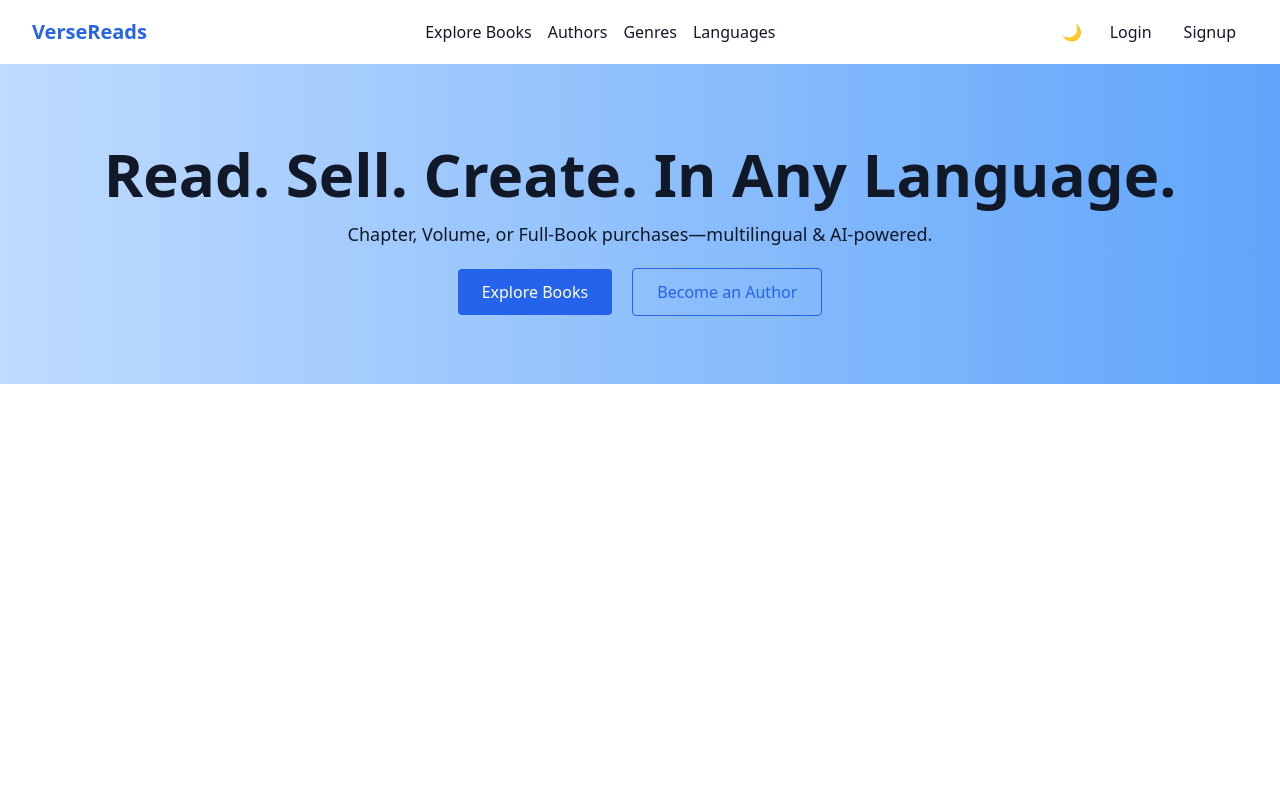
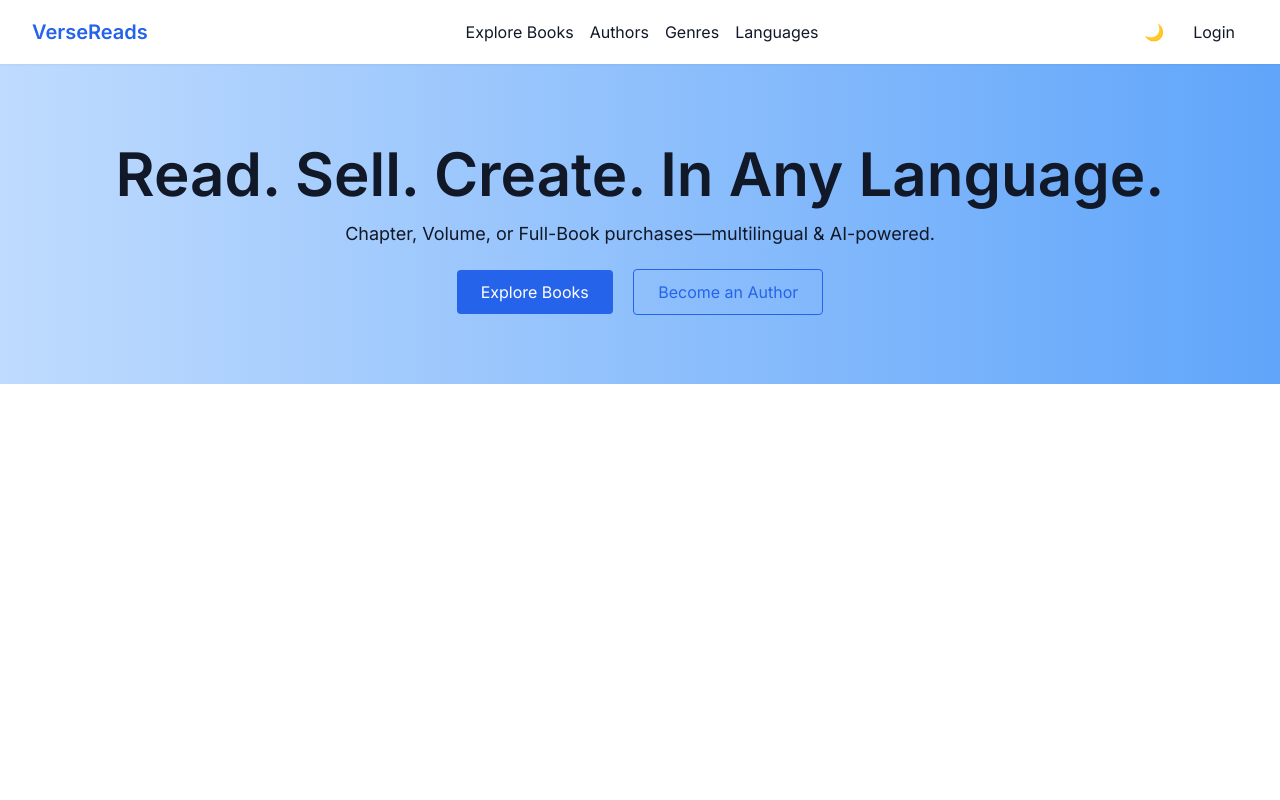
Before and after one commit to Sasith2020/book-store-test1, a Django app: page / in a window 1280 px wide. Run offline with Django 4.2, Linux system fonts and the light colour scheme; some libraries are stand-ins or nearby versions.

Commit message:
Add signup page and refine modern UI

```diff
--- a/versereads/static/css/custom.css
+++ b/versereads/static/css/custom.css
@@ -7,3 +7,7 @@
     from { opacity: 0; }
     to { opacity: 1; }
 }
+
+.transition-colors {
+    transition: background-color 0.3s ease, color 0.3s ease;
+}
--- a/versereads/templates/base.html
+++ b/versereads/templates/base.html
@@ -6,11 +6,14 @@
     <meta name="viewport" content="width=device-width, initial-scale=1.0">
     <title>VerseReads</title>
     <script src="https://cdn.tailwindcss.com"></script>
+    <link rel="preconnect" href="https://fonts.googleapis.com">
+    <link rel="preconnect" href="https://fonts.gstatic.com" crossorigin>
+    <link href="https://fonts.googleapis.com/css2?family=Inter:wght@400;600&display=swap" rel="stylesheet">
     <link rel="stylesheet" href="{% static 'css/custom.css' %}">
     <script src="https://unpkg.com/htmx.org@1.9.9"></script>
     <script src="https://cdn.jsdelivr.net/npm/alpinejs@3.x.x/dist/cdn.min.js" defer></script>
 </head>
-<body class="h-full bg-white dark:bg-gray-900 text-gray-900 dark:text-gray-100">
+<body class="h-full bg-white dark:bg-gray-900 text-gray-900 dark:text-gray-100" style="font-family: 'Inter', sans-serif;">
     {% include 'partials/header.html' %}
     <main class="min-h-screen pt-16">
         {% block content %}{% endblock %}
--- a/versereads/templates/landing.html
+++ b/versereads/templates/landing.html
@@ -1,11 +1,11 @@
 {% extends 'base.html' %}
 {% block content %}
-<section class="flex flex-col items-center justify-center text-center bg-gradient-to-r from-blue-200 to-blue-400 dark:from-gray-800 dark:to-gray-900 py-20">
+<section class="flex flex-col items-center justify-center text-center bg-gradient-to-r from-blue-200 to-blue-400 dark:from-gray-800 dark:to-gray-900 py-20 fade-in">
     <h1 class="text-4xl sm:text-6xl font-bold mb-4">Read. Sell. Create. In Any Language.</h1>
     <p class="mb-8 text-lg">Chapter, Volume, or Full-Book purchases—multilingual & AI-powered.</p>
     <div class="space-x-4">
-        <a href="#" class="px-6 py-3 bg-blue-600 text-white rounded hover:bg-blue-700">Explore Books</a>
-        <a href="#" class="px-6 py-3 border border-blue-600 text-blue-600 rounded hover:bg-blue-50">Become an Author</a>
+        <a href="#" class="px-6 py-3 bg-blue-600 text-white rounded hover:bg-blue-700 transition-colors">Explore Books</a>
+        <a href="#" class="px-6 py-3 border border-blue-600 text-blue-600 rounded hover:bg-blue-50 transition-colors">Become an Author</a>
     </div>
 </section>
 {% endblock %}
--- a/versereads/templates/partials/header.html
+++ b/versereads/templates/partials/header.html
@@ -1,31 +1,30 @@
-<header class="fixed top-0 left-0 right-0 bg-white/70 dark:bg-gray-800/70 backdrop-blur z-50" x-data="{open:false, dark:false}">
+<header class="fixed top-0 left-0 right-0 bg-white/80 dark:bg-gray-800/80 backdrop-blur shadow-sm z-50" x-data="{open:false, dark:false}">
     <nav class="mx-auto max-w-7xl px-4 sm:px-6 lg:px-8">
         <div class="flex h-16 items-center justify-between">
             <div class="flex items-center">
                 <a href="/" class="text-xl font-bold text-blue-600">VerseReads</a>
             </div>
             <div class="hidden md:flex space-x-4">
-                <a href="#" class="hover:text-blue-600">Explore Books</a>
-                <a href="#" class="hover:text-blue-600">Authors</a>
-                <a href="#" class="hover:text-blue-600">Genres</a>
-                <a href="#" class="hover:text-blue-600">Languages</a>
+                <a href="#" class="hover:text-blue-600 transition-colors">Explore Books</a>
+                <a href="#" class="hover:text-blue-600 transition-colors">Authors</a>
+                <a href="#" class="hover:text-blue-600 transition-colors">Genres</a>
+                <a href="#" class="hover:text-blue-600 transition-colors">Languages</a>
             </div>
             <div class="flex items-center space-x-2">
-                <button @click="dark=!dark" class="p-2 rounded hover:bg-gray-200 dark:hover:bg-gray-700">
+                <button @click="dark=!dark" class="p-2 rounded hover:bg-gray-200 dark:hover:bg-gray-700 transition-colors">
                     <span x-show="!dark">🌙</span>
                     <span x-show="dark">☀️</span>
                 </button>
-                <a href="/accounts/login/" class="px-3 py-1 rounded hover:bg-blue-600 hover:text-white">Login</a>
-                <a href="/accounts/signup/" class="px-3 py-1 rounded hover:bg-blue-600 hover:text-white">Signup</a>
+                <a href="{% url 'login' %}" class="px-3 py-1 rounded hover:bg-blue-600 hover:text-white transition-colors border border-transparent">Login</a>
                 <button class="md:hidden p-2" @click="open=!open">☰</button>
             </div>
         </div>
         <div class="md:hidden" x-show="open" @click.away="open=false">
             <div class="flex flex-col space-y-2 py-2">
-                <a href="#" class="hover:text-blue-600">Explore Books</a>
-                <a href="#" class="hover:text-blue-600">Authors</a>
-                <a href="#" class="hover:text-blue-600">Genres</a>
-                <a href="#" class="hover:text-blue-600">Languages</a>
+                <a href="#" class="hover:text-blue-600 transition-colors">Explore Books</a>
+                <a href="#" class="hover:text-blue-600 transition-colors">Authors</a>
+                <a href="#" class="hover:text-blue-600 transition-colors">Genres</a>
+                <a href="#" class="hover:text-blue-600 transition-colors">Languages</a>
             </div>
         </div>
     </nav>
--- a/versereads/templates/registration/login.html
+++ b/versereads/templates/registration/login.html
@@ -1,7 +1,7 @@
 {% extends 'base.html' %}
 {% block content %}
 <div class="flex items-center justify-center min-h-screen bg-gradient-to-br from-blue-200 to-blue-400 dark:from-gray-700 dark:to-gray-900">
-    <div class="bg-white dark:bg-gray-800 p-8 rounded shadow-md w-full max-w-md">
+    <div class="bg-white dark:bg-gray-800 p-8 rounded shadow-md w-full max-w-md fade-in">
         <h2 class="text-2xl font-bold mb-2 text-center">Welcome Back to VerseReads</h2>
         <p class="mb-4 text-center">Log in to read your library or manage your books</p>
         <form method="post" class="space-y-4">
@@ -18,7 +18,7 @@
                 <label><input type="checkbox" name="remember"> Remember Me</label>
                 <a href="#" class="text-sm text-blue-600">Forgot Password?</a>
             </div>
-            <button type="submit" class="w-full bg-blue-600 text-white rounded py-2 hover:bg-blue-700">Log In</button>
+            <button type="submit" class="w-full bg-blue-600 text-white rounded py-2 hover:bg-blue-700 transition-colors">Log In</button>
         </form>
         <div class="my-4 text-center text-sm text-gray-500">Or continue with</div>
         <div class="flex space-x-2">
@@ -31,7 +31,7 @@
                 <span>Continue with Apple</span>
             </button>
         </div>
-        <p class="mt-4 text-center text-sm">New to VerseReads? <a href="/accounts/signup/" class="text-blue-600">Sign Up</a></p>
+        <p class="mt-4 text-center text-sm">New to VerseReads? <a href="{% url 'signup' %}" class="text-blue-600">Sign Up</a></p>
     </div>
 </div>
 {% endblock %}
--- a/versereads/urls.py
+++ b/versereads/urls.py
@@ -5,5 +5,6 @@ from . import views
 urlpatterns = [
     path('admin/', admin.site.urls),
     path('', views.landing, name='landing'),
+    path('accounts/signup/', views.signup, name='signup'),
     path('accounts/', include('django.contrib.auth.urls')),
 ]
--- a/versereads/views.py
+++ b/versereads/views.py
@@ -1,4 +1,16 @@
-from django.shortcuts import render
+from django.shortcuts import render, redirect
+from django.contrib.auth.forms import UserCreationForm
 
 def landing(request):
     return render(request, 'landing.html')
+
+
+def signup(request):
+    if request.method == 'POST':
+        form = UserCreationForm(request.POST)
+        if form.is_valid():
+            form.save()
+            return redirect('login')
+    else:
+        form = UserCreationForm()
+    return render(request, 'registration/signup.html', {'form': form})
```
Also changed, not shown: versereads/templates/registration/signup.html (added, +26 -0 lines), README.md.
